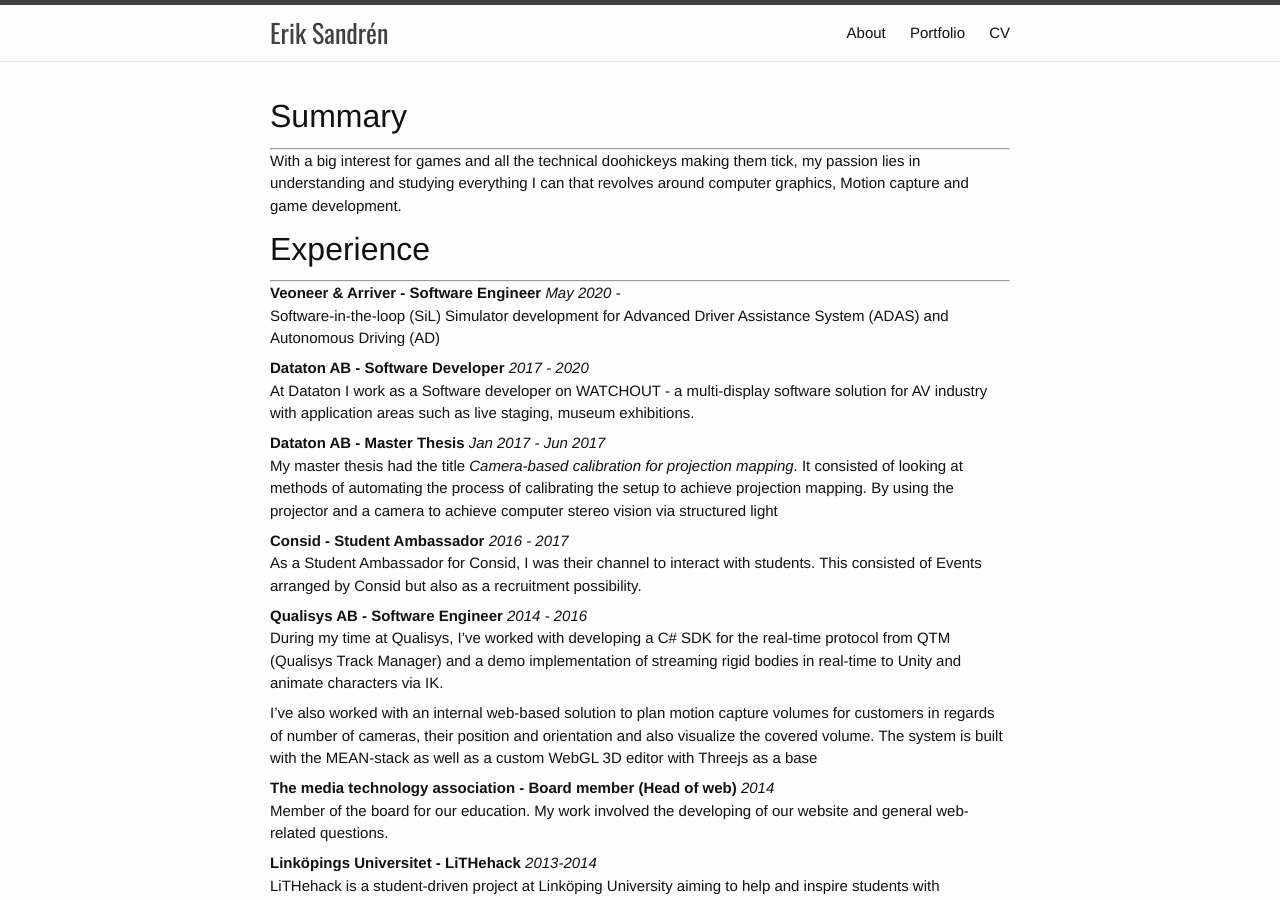
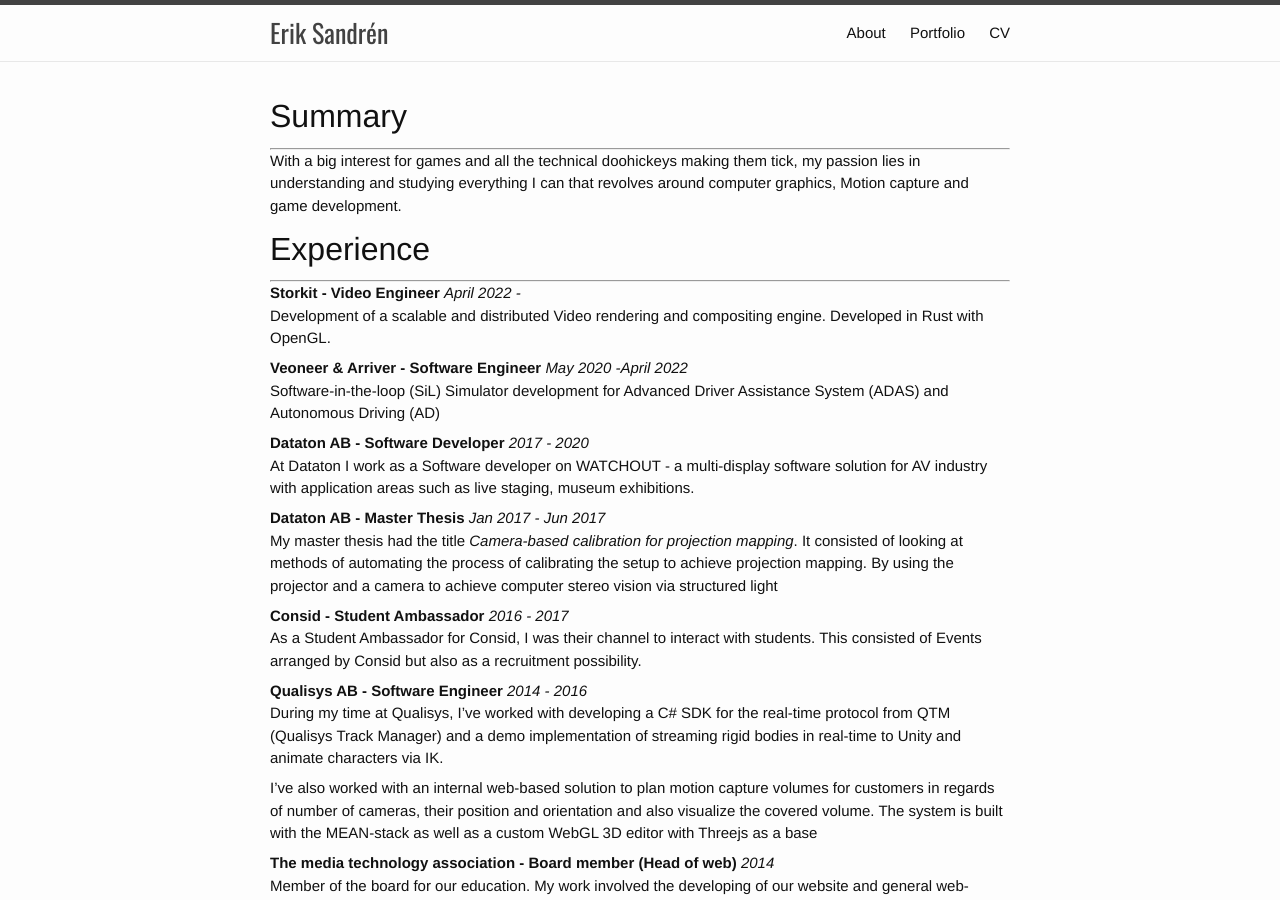
Before and after one commit to tistatos/tistatos.github.io, a Jekyll site: the page built from CV/index.md, in a window 1280 px wide and 900 px high. Built offline with Jekyll 4.4.1, drawn with Linux system fonts in a browser that asks for light colours.

Commit message:
Update index.md

```diff
--- a/CV/index.md
+++ b/CV/index.md
@@ -11,7 +11,10 @@
 
 ## Experience
 ---
-**Veoneer & Arriver - Software Engineer** *May 2020 -* \\
+**Storkit - Video Engineer** *April 2022 -* \\
+Development of a scalable and distributed Video rendering and compositing engine. Developed in Rust with OpenGL.
+
+**Veoneer & Arriver - Software Engineer** *May 2020 -April 2022* \\
 Software-in-the-loop (SiL) Simulator development for Advanced Driver Assistance
 System (ADAS) and Autonomous Driving (AD)
 
```
